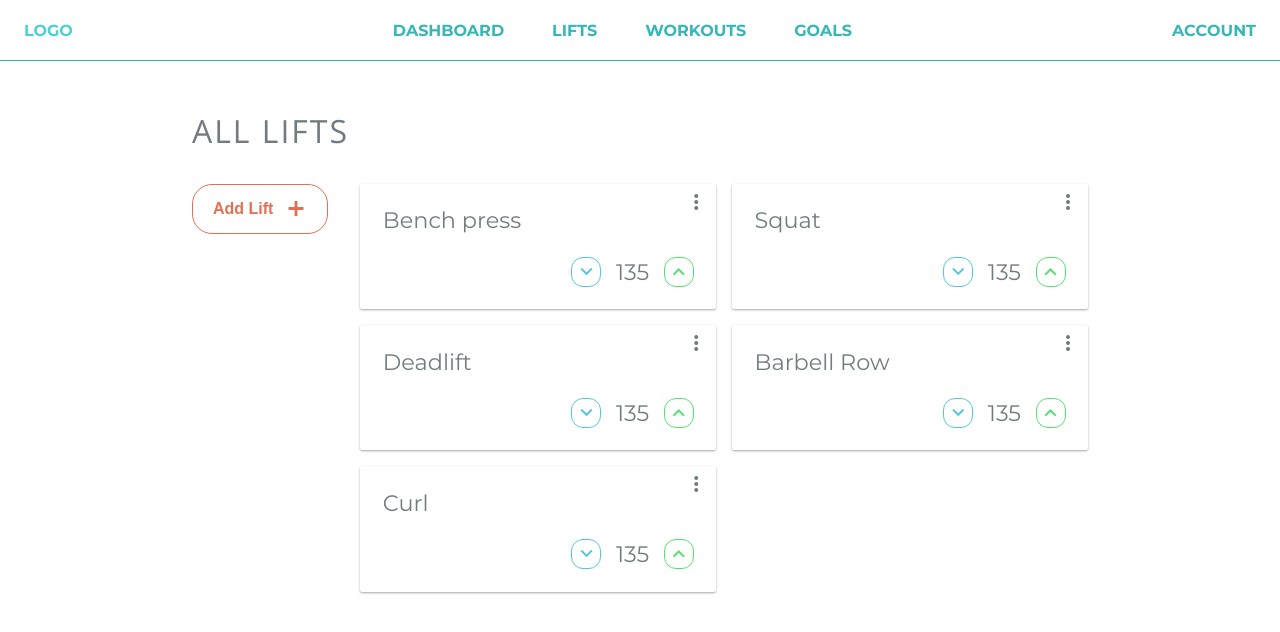
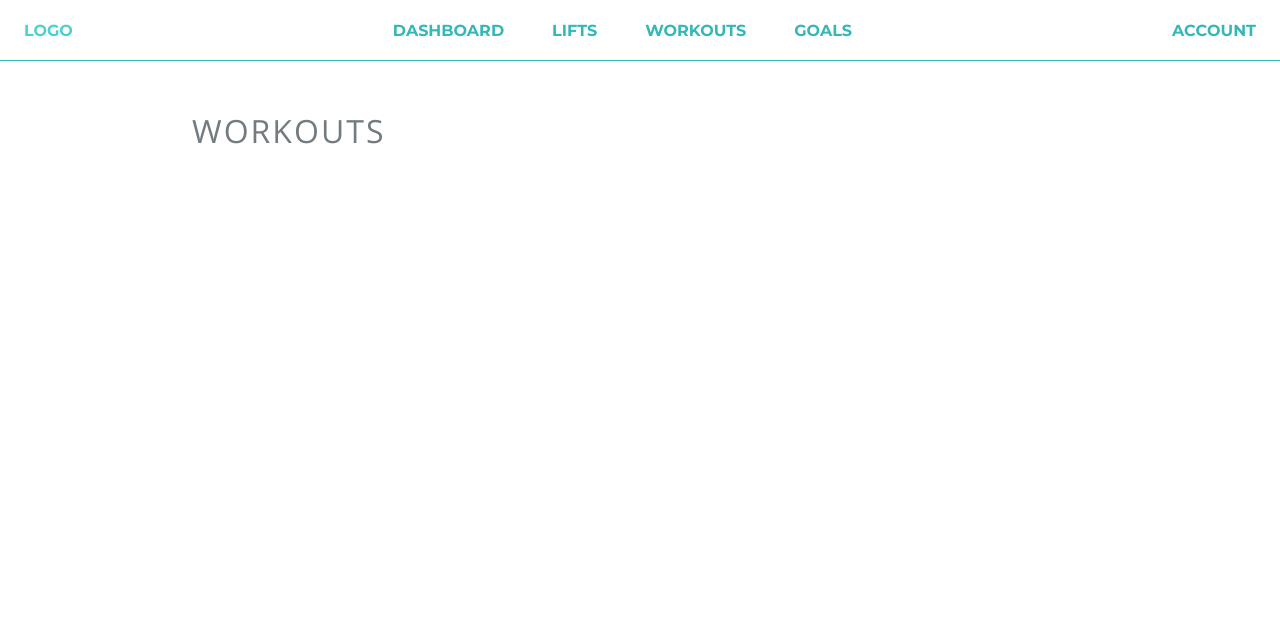
Before and after one commit to aathornburg/lift-tracker, an Angular app: page / in a window 1280 px wide. Shown: the top 632 px of the page. Built offline with nearby package versions, Linux system fonts and the light colour scheme; a web font is replaced by a local one.

Commit message:
Initial work on workouts page.  Other small changes

```diff
--- a/src/app/core/core.module.ts
+++ b/src/app/core/core.module.ts
@@ -7,13 +7,15 @@ import { NavigationBarComponent } from './navigation/navigation-bar/navigation-b
 import { NavigationItemComponent } from './navigation/navigation-item/navigation-item.component';
 
 import { LiftsModule } from '../pages/lifts/lifts.module';
+import { WorkoutsModule } from '../pages/workouts/workouts.module';
 
 @NgModule({
   imports: [
     CommonModule,
     RoutingModule,
     BrowserAnimationsModule,
-    LiftsModule.forRoot()
+    LiftsModule.forRoot(),
+    WorkoutsModule
   ],
   declarations: [
     NavigationBarComponent,
--- a/src/app/core/core.routing.ts
+++ b/src/app/core/core.routing.ts
@@ -2,13 +2,14 @@ import { ModuleWithProviders } from '@angular/core';
 import { RouterModule } from '@angular/router';
 
 import { LiftsComponent } from '../pages/lifts/components/lifts/lifts.component';
+import { WorkoutsComponent } from '../pages/workouts/components/workouts/workouts.component';
 
 const routes = [
-    { path: '', component: LiftsComponent },
+    { path: '', component: WorkoutsComponent },
     { path: 'home', component: LiftsComponent },
     { path: 'dashboard', component: LiftsComponent },
     { path: 'lifts', component: LiftsComponent },
-    { path: 'workouts', component: LiftsComponent },
+    { path: 'workouts', component: WorkoutsComponent },
     { path: 'goals', component: LiftsComponent },
     { path: '**', component: LiftsComponent }
 ]
--- a/src/app/pages/lifts/components/lifts/lifts.component.html
+++ b/src/app/pages/lifts/components/lifts/lifts.component.html
@@ -1,4 +1,4 @@
-<h2>All lifts</h2>
+<h1>All lifts</h1>
 <div class="lifts-contents">
     <div class="lifts-options">
         <lt-add-lift></lt-add-lift>
--- a/src/app/pages/lifts/components/lifts/lifts.component.scss
+++ b/src/app/pages/lifts/components/lifts/lifts.component.scss
@@ -1,9 +1,4 @@
 @import '~src/variables.scss';
-
-h2 {
-    margin: 0;
-    margin-bottom: 1em;
-}
 
 .lifts-contents {
     display: flex;
--- a/src/app/pages/workouts/components/workouts/workouts.component.html
+++ b/src/app/pages/workouts/components/workouts/workouts.component.html
@@ -1 +1 @@
-<h2>Workouts</h2>
+<h1>Workouts</h1>
--- a/src/app/shared/step/components/step-group/step-group.component.ts
+++ b/src/app/shared/step/components/step-group/step-group.component.ts
@@ -26,10 +26,7 @@ export class StepGroupComponent implements AfterContentInit {
 
     this.stepService.showNextStep.subscribe(
       stepIdentifier => {
-        console.log(stepIdentifier);
-        console.log(this.stepIdentifier);
         if (stepIdentifier === this.stepIdentifier) {
-          console.log('it matches');
           this.goToNextStep();
         }
       }
@@ -57,7 +54,6 @@ export class StepGroupComponent implements AfterContentInit {
   }
 
   public goToStep(stepIndex: number): void {
-    console.log('going to next step');
     this.nextIndex = stepIndex;
     this.stepComponents
       .filter((step, index) => this.indexContainedInBoundary(index, this.nextIndex, this.activeIndex))
@@ -71,7 +67,6 @@ export class StepGroupComponent implements AfterContentInit {
   }
 
   public goToNextStep(): void {
-    console.log(this.indexIsValid(this.activeIndex + 1));
     if (this.indexIsValid(this.activeIndex + 1)) {
       this.goToStep(this.activeIndex + 1);
     }
--- a/src/styles.scss
+++ b/src/styles.scss
@@ -12,13 +12,15 @@ html {
         font-family: 'Montserrat', sans-serif;
         position: relative;
 
-        h2 {
+        h1 {
             color: $font-color;
             font-family: 'Open Sans', sans-serif;
             font-size: 2em;
             letter-spacing: 2px;
             text-transform: uppercase;
             font-weight: normal;
+            margin: 0;
+            margin-bottom: 1em;
         }
 
         input[type=text]:focus, input[type=textarea]:focus, input[type=number]:focus, select:focus {
```
Also changed, not shown: src/app/pages/workouts/workouts.module.ts (+6 -1 lines).
